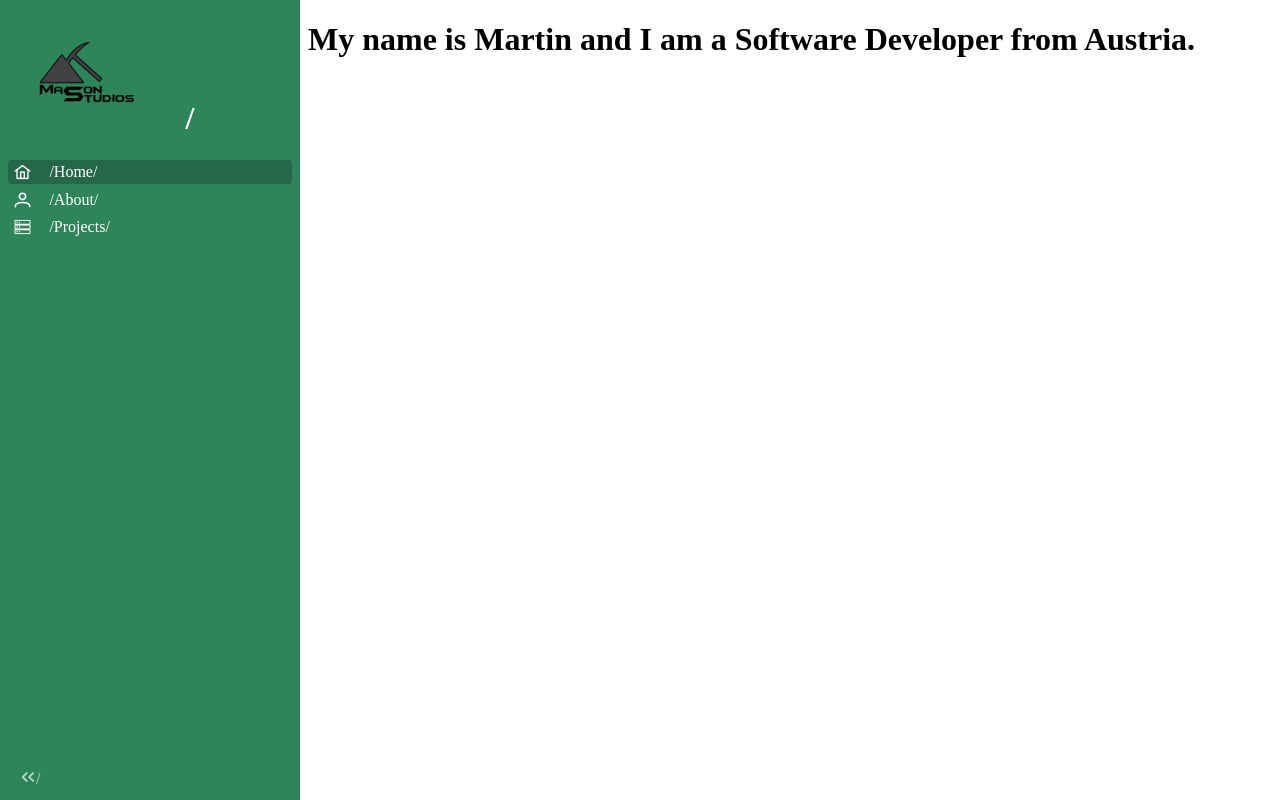
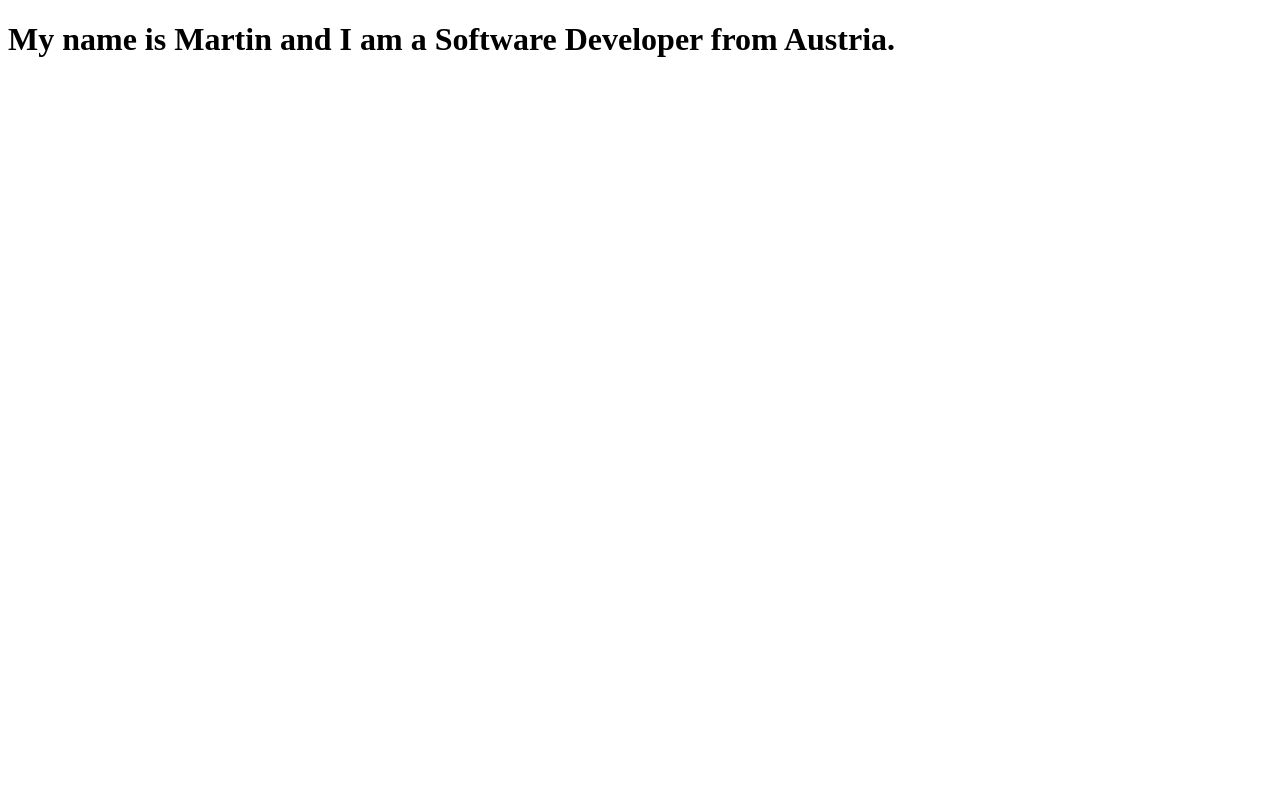
Before and after one commit to xCroach/mason-website, a Vue app: page / in a window 1280 px wide. Built offline with nearby package versions, Linux system fonts and the light colour scheme.

Commit message:
Remove sidebar

```diff
--- a/src/App.vue
+++ b/src/App.vue
@@ -1,20 +1,16 @@
 <template>
-  <Sidebar>
-  </Sidebar>
-  <div :style="{ 'margin-left':sidebarWidth}">
+  <div>
     <router-view />
   </div>
 </template>
 
 <script>
-import Sidebar from './components/Sidebar/SideBar.vue'
-import { sidebarWidth } from "@/components/Sidebar/state";
 
 export default {
   name: 'App',
-  components: { Sidebar },
+  components: { },
   setup(){
-    return {sidebarWidth}
+    return {}
   }
 };
 </script>
--- a/src/components/Sidebar/SideBar.vue
+++ /dev/null
@@ -1,75 +0,0 @@
-<template>
-  <div class="sidebar" :style="{width: sidebarWidth}">
-    <h1>
-      <span v-if="collapsed">
-        <div>V</div>
-        <div>S</div>
-      </span>
-      <span v-else><img alt="Mason Studios Logo" src="src/assets/MasonStudiosLogo.png" width="177.5px" height="100px"></span>/
-    </h1>
-
-    <SidebarLink icon="pi pi-home" to="/">Home</SidebarLink>
-    <SidebarLink icon="pi pi-user" to="src/components/About.vue">About</SidebarLink>
-    <SidebarLink icon="pi pi-server" to="src/components/Projects.vue">Projects</SidebarLink>
-    <span class="collapse-icon"
-          :class="{ 'rotate-180': collapsed }"
-          @click="toggleSidebar">
-      <i class="pi pi-angle-double-left"></i>/
-    </span>
-    </div>
-</template>
-
-<script>
-import { collapsed, toggleSidebar, sidebarWidth } from "@/components/Sidebar/state";
-import SidebarLink from "@/components/Sidebar/SidebarLink.vue";
-
-export default {
-  props: {},
-  components: { SidebarLink },
-  setup() {
-    return {collapsed, toggleSidebar, sidebarWidth};
-  }
-}
-</script>
-
-<style>
-:root {
-  --sidebar-bg-color: #2f855a;
-  --sidebar-item-hover: #38a169 ;
-  --sidebar-item-active: #276749 ;
-}
-</style>
-
-<style scoped>
-.sidebar {
-  color: white;
-  background-color: var(--sidebar-bg-color);
-
-  float : left;
-  position: fixed;
-  z-index: 1;
-  top: 0;
-  left: 0;
-  bottom: 0;
-  padding: 0.5em;
-  transition: 0.3s ease;
-
-  display: flex;
-  flex-direction: column;
-}
-
-.collapse-icon {
-  position: absolute;
-  bottom: 0;
-  padding: 0.75em;
-
-  color: rgba(255,255,255,0.7);
-
-  transition: 0.2s linear;
-}
-
-.rotate-180{
-  transform: rotate(-180deg);
-  transition: 0.2s linear;
-}
-</style>
--- a/src/components/Sidebar/SidebarLink.vue
+++ /dev/null
@@ -1,70 +0,0 @@
-<script>
-import {computed} from 'vue'
-import {useRoute} from "vue-router";
-import {collapsed} from "@/components/Sidebar/state";
-
-export default {
-  props: {
-    to: {type: String, required: true},
-    icon: {type: String, required: true}
-  },
-  setup(props) {
-    const route = useRoute()
-    const isActive = computed(() => route.path === props.to)
-    return {isActive, collapsed}
-  }
-}
-
-</script>
-
-<template>
-  <router-link :to="to" class="link" :class="{active: isActive}">
-    <i class="icon" :class="icon"></i>/
-    <transition name="fade">
-      <span v-if="!collapsed">
-        <slot/>
-      </span>
-    </transition>/
-  </router-link>
-</template>
-
-<style scoped>
-.fade-enter-active,
-.fade-leave-active {
-  transition: opacity .1s;
-}
-
-.fade-enter, .fade-leave-to {
-  opacity: 0;
-}
-
-.link{
-  display: flex;
-  align-items: center;
-
-  cursor: pointer;
-  position: relative;
-  font-weight: 400;
-  user-select: none;
-
-  margin: 0.1em 0;
-  padding: 0.4em;
-  border-radius: 0.25em;
-  height: 1.5em;
-
-  color: white;
-  text-decoration: none;
-}
-
-.link:hover {
-  background-color: var(--sidebar-item-hover);
-}
-.link.active {
-  background-color: var(--sidebar-item-active);
-}
-.link .icon {
-  flex-shrink: 0;
-  width: 25px;
-  margin-right: 10px;
-}
-</style>/
--- a/src/components/Sidebar/state.js
+++ /dev/null
@@ -1,9 +0,0 @@
-import { ref, computed } from "vue";
-
-export const collapsed = ref(false);
-export const toggleSidebar = () => (collapsed.value = !collapsed.value);
-
-export const SIDEBAR_WIDTH = 300;
-export const SIDEBAR_WIDTH_COLLAPSED = 600;
-export const sidebarWidth = computed(() => `${collapsed.value ? SIDEBAR_WIDTH_COLLAPSED : SIDEBAR_WIDTH}px`
-)
```
